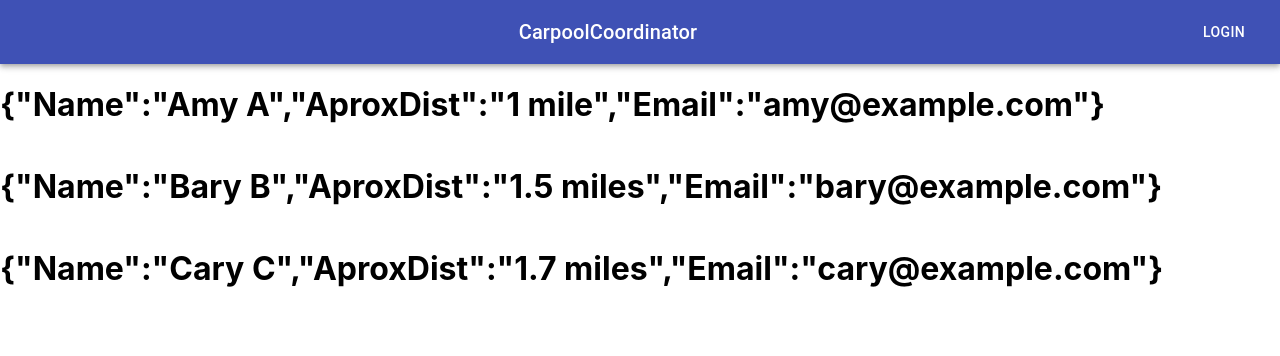
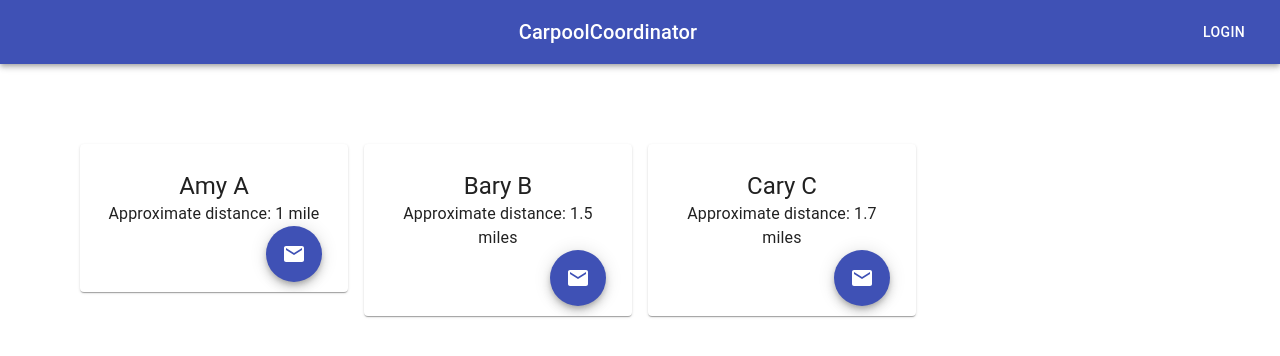
Before and after one commit to brendankhoury/HackRPI, a React (Create React App) app in the folder frontend/: page /carpoolfinder in a window 1280 px wide. Shown: the top 356 px of the page. Built offline with nearby package versions, Linux system fonts and the light colour scheme.

Commit message:
Added cards to the carpool finder

```diff
--- a/frontend/src/Assets/CarpoolFinder.css
+++ b/frontend/src/Assets/CarpoolFinder.css
@@ -1,5 +1,11 @@
-root {
-    display: 'flex';
-    flex-wrap: 'wrap';
-    padding: '5em';
+.CarpoolRoot {
+    display: flex;
+    flex-wrap: wrap;
+    padding: 5em;
 }
+.MailFab {
+    float: right;
+}
+.PersonCard {
+    padding:10px;
+}
--- a/frontend/src/components/CarpoolFinder.jsx
+++ b/frontend/src/components/CarpoolFinder.jsx
@@ -1,5 +1,6 @@
 import React, { Component } from 'react'
-import { Grid } from '@material-ui/core'
+import { Card, CardContent, Fab, Grid, Typography } from '@material-ui/core'
+import MailIcon from '@material-ui/icons/Mail';
 import '../Assets/CarpoolFinder.css'
 
 
@@ -7,29 +8,42 @@ const fakeData = [
     {
         "Name": "Amy A",
         "AproxDist": "1 mile",
-        "Email":"amy@example.com"
+        "Email": "amy@example.com"
     },
     {
         "Name": "Bary B",
         "AproxDist": "1.5 miles",
-        "Email":"bary@example.com"
+        "Email": "bary@example.com"
     },
     {
         "Name": "Cary C",
         "AproxDist": "1.7 miles",
-        "Email":"cary@example.com"
+        "Email": "cary@example.com"
     }
 ]
 
 export default class CarpoolFinder extends Component {
     render() {
         return (
-            <Grid container className="root">
+            <Grid container className="CarpoolRoot" spacing ={2}>
                 {
                     fakeData.map((val) =>
-                        <h1>
-                            {JSON.stringify(val)}
-                        </h1>)
+                        <Grid item xs={3}>
+                            <Card className="PersonCard">
+                                <CardContent>
+                                    <Typography variant="h5" component="h2">
+                                        {val.Name}
+                                    </Typography>
+                                    <Typography>
+                                        Approximate distance: {val.AproxDist}
+                                    </Typography>
+                                    <Fab color="primary" aria-label="email" className="MailFab">
+                                        <MailIcon/>
+                                    </Fab>
+                                </CardContent>
+
+                            </Card>
+                        </Grid>)
                 }
             </Grid>
         )
--- a/frontend/src/components/SignUp.jsx
+++ b/frontend/src/components/SignUp.jsx
@@ -2,7 +2,7 @@ import React from 'react'
 import { useForm } from 'react-hook-form'
 import { makeStyles } from '@material-ui/core/styles';
 import TextField from '@material-ui/core/TextField';
-import { Button, Checkbox, FormControlLabel, FormGroup, Grid, Typography } from '@material-ui/core';
+import { Button, Checkbox, FormControlLabel, FormGroup, Grid, Switch, Typography } from '@material-ui/core';
 
 const useStyles = makeStyles((theme) => ({
     root: {
@@ -111,7 +111,7 @@ export default function SignUp() {
                 </Grid>
                 <Grid item xs={12}>
                     <Grid container spacing={2}>
-                        <Grid item xs={4} justify="center">
+                        <Grid item xs={6} justify="center">
                             <Grid container align="center" justify="center" alignItems="center">
                                 <FormGroup row >
                                     <FormControlLabel
@@ -157,7 +157,7 @@ export default function SignUp() {
                                 </FormGroup>
                             </Grid>
                         </Grid>
-                        <Grid item xs={4}>
+                        <Grid item xs={2}>
                             <TextField
                                 name="work-start-time"
                                 label="Work Start Time"
@@ -173,7 +173,7 @@ export default function SignUp() {
                                 variant="outlined"
                             />
                         </Grid>
-                        <Grid item xs={4}>
+                        <Grid item xs={2}>
                             <TextField
                                 name="work-end-time"
                                 label="Work End Time"
@@ -189,6 +189,15 @@ export default function SignUp() {
                                 variant="outlined"
                             />
                         </Grid>
+                        <Grid item xs={2}>
+                            <FormGroup row >
+                                <FormControlLabel
+                                    value="Sunday"
+                                    control={<Checkbox color="primary" />}
+                                    label="Owns Car?"
+                                    labelPlacement="start" />
+                            </FormGroup>
+                        </Grid>
                     </Grid>
                 </Grid>
                 <Grid item xs={12}>
```
